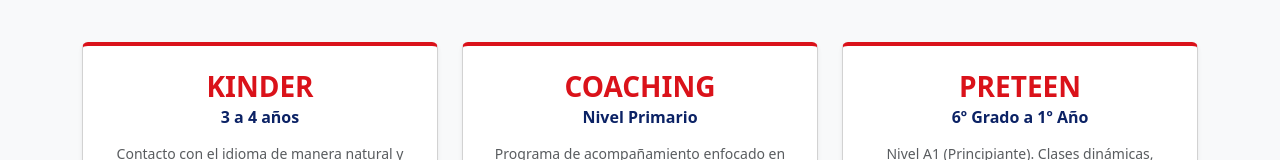
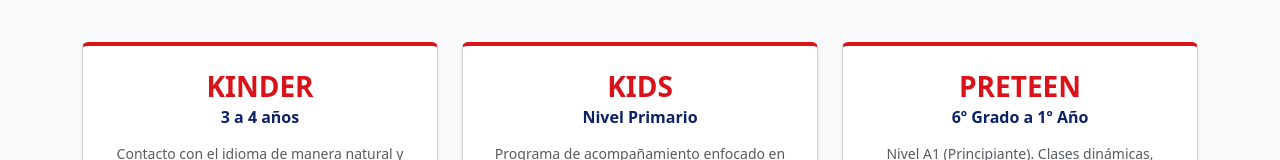
Before and after one commit to mirendarodrigo/trabajoFinal, a React (Vite) app in the folder frontend/: page / in a window 1280 px wide. Shown: the part 772-932 px from the top of the page. Built offline with nearby package versions, Linux system fonts and the light colour scheme; no server answers.

Commit message:
Rename Level Cards

```diff
--- a/frontend/src/pages/Landing.jsx
+++ b/frontend/src/pages/Landing.jsx
@@ -135,7 +135,7 @@ const Landing = () => {
           <Col xs={12} md={6} lg={4}>
             <Card className="h-100 shadow-sm course-card">
               <Card.Body className="p-4 text-center">
-                <h3 className="fw-bold text-piccadilly-red mb-1">COACHING</h3>
+                <h3 className="fw-bold text-piccadilly-red mb-1">KIDS</h3>
                 <h6 className="text-piccadilly-blue fw-bold mb-3">Nivel Primario</h6>
                 <p className="text-muted small">Programa de acompañamiento enfocado en fortalecer la comprensión mediante juegos y práctica guiada.</p>
               </Card.Body>
```
